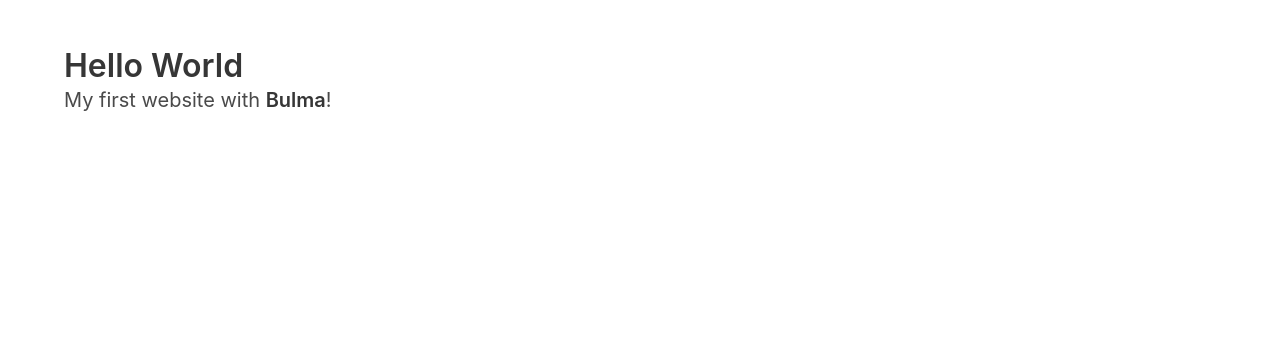
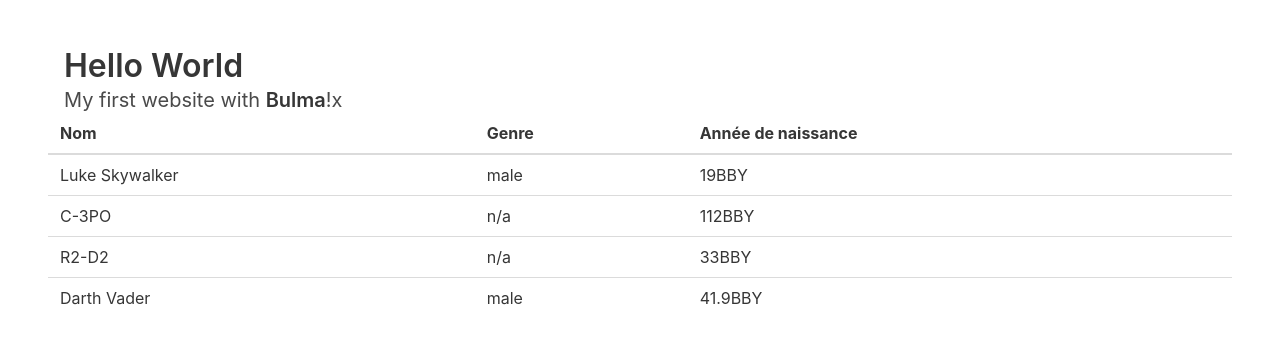
Before and after one commit to EmmanuelDemey/training-react-solutions, a React (Create React App) app in the folder training/: page / in a window 1280 px wide. Shown: the top 344 px of the page. Built offline with nearby package versions, Linux system fonts and the light colour scheme.

Commit message:
feat: pw5

```diff
--- a/training/src/App.js
+++ b/training/src/App.js
@@ -1,16 +1,140 @@
 import React from "react";
 import "./App.css";
 
-function App() {
+export const App = () => {
+  const people = [
+    {
+      name: "Luke Skywalker",
+      height: "172",
+      mass: "77",
+      hair_color: "blond",
+      skin_color: "fair",
+      eye_color: "blue",
+      birth_year: "19BBY",
+      gender: "male",
+      homeworld: "http://swapi.dev/api/planets/1/",
+      films: [
+        "http://swapi.dev/api/films/1/",
+        "http://swapi.dev/api/films/2/",
+        "http://swapi.dev/api/films/3/",
+        "http://swapi.dev/api/films/6/",
+      ],
+      species: [],
+      vehicles: [
+        "http://swapi.dev/api/vehicles/14/",
+        "http://swapi.dev/api/vehicles/30/",
+      ],
+      starships: [
+        "http://swapi.dev/api/starships/12/",
+        "http://swapi.dev/api/starships/22/",
+      ],
+      created: "2014-12-09T13:50:51.644000Z",
+      edited: "2014-12-20T21:17:56.891000Z",
+      url: "http://swapi.dev/api/people/1/",
+    },
+    {
+      name: "C-3PO",
+      height: "167",
+      mass: "75",
+      hair_color: "n/a",
+      skin_color: "gold",
+      eye_color: "yellow",
+      birth_year: "112BBY",
+      gender: "n/a",
+      homeworld: "http://swapi.dev/api/planets/1/",
+      films: [
+        "http://swapi.dev/api/films/1/",
+        "http://swapi.dev/api/films/2/",
+        "http://swapi.dev/api/films/3/",
+        "http://swapi.dev/api/films/4/",
+        "http://swapi.dev/api/films/5/",
+        "http://swapi.dev/api/films/6/",
+      ],
+      species: ["http://swapi.dev/api/species/2/"],
+      vehicles: [],
+      starships: [],
+      created: "2014-12-10T15:10:51.357000Z",
+      edited: "2014-12-20T21:17:50.309000Z",
+      url: "http://swapi.dev/api/people/2/",
+    },
+    {
+      name: "R2-D2",
+      height: "96",
+      mass: "32",
+      hair_color: "n/a",
+      skin_color: "white, blue",
+      eye_color: "red",
+      birth_year: "33BBY",
+      gender: "n/a",
+      homeworld: "http://swapi.dev/api/planets/8/",
+      films: [
+        "http://swapi.dev/api/films/1/",
+        "http://swapi.dev/api/films/2/",
+        "http://swapi.dev/api/films/3/",
+        "http://swapi.dev/api/films/4/",
+        "http://swapi.dev/api/films/5/",
+        "http://swapi.dev/api/films/6/",
+      ],
+      species: ["http://swapi.dev/api/species/2/"],
+      vehicles: [],
+      starships: [],
+      created: "2014-12-10T15:11:50.376000Z",
+      edited: "2014-12-20T21:17:50.311000Z",
+      url: "http://swapi.dev/api/people/3/",
+    },
+    {
+      name: "Darth Vader",
+      height: "202",
+      mass: "136",
+      hair_color: "none",
+      skin_color: "white",
+      eye_color: "yellow",
+      birth_year: "41.9BBY",
+      gender: "male",
+      homeworld: "http://swapi.dev/api/planets/1/",
+      films: [
+        "http://swapi.dev/api/films/1/",
+        "http://swapi.dev/api/films/2/",
+        "http://swapi.dev/api/films/3/",
+        "http://swapi.dev/api/films/6/",
+      ],
+      species: [],
+      vehicles: [],
+      starships: ["http://swapi.dev/api/starships/13/"],
+      created: "2014-12-10T15:18:20.704000Z",
+      edited: "2014-12-20T21:17:50.313000Z",
+      url: "http://swapi.dev/api/people/4/",
+    },
+  ];
+
   return (
     <section className="section">
       <div className="container">
         <h1 className="title">Hello World</h1>
         <p className="subtitle">
-          My first website with <strong>Bulma</strong>!
+          My first website with <strong>Bulma</strong>!x
         </p>
       </div>
+      <table className="table is-fullwidth">
+        <thead>
+          <tr>
+            <th>Nom</th>
+            <th>Genre</th>
+            <th>Année de naissance</th>
+          </tr>
+        </thead>
+        <tbody>
+          {people.map(({ name, gender, birth_year }, index) => (
+            <tr key={index}>
+              <td>{name}</td>
+              <td>{gender}</td>
+              <td>{birth_year}</td>
+            </tr>
+          ))}
+        </tbody>
+      </table>
     </section>
   );
-}
+};
+
 export default App;
```
Also changed, not shown: 1 other file (tests, documents, lock files or other folders).
